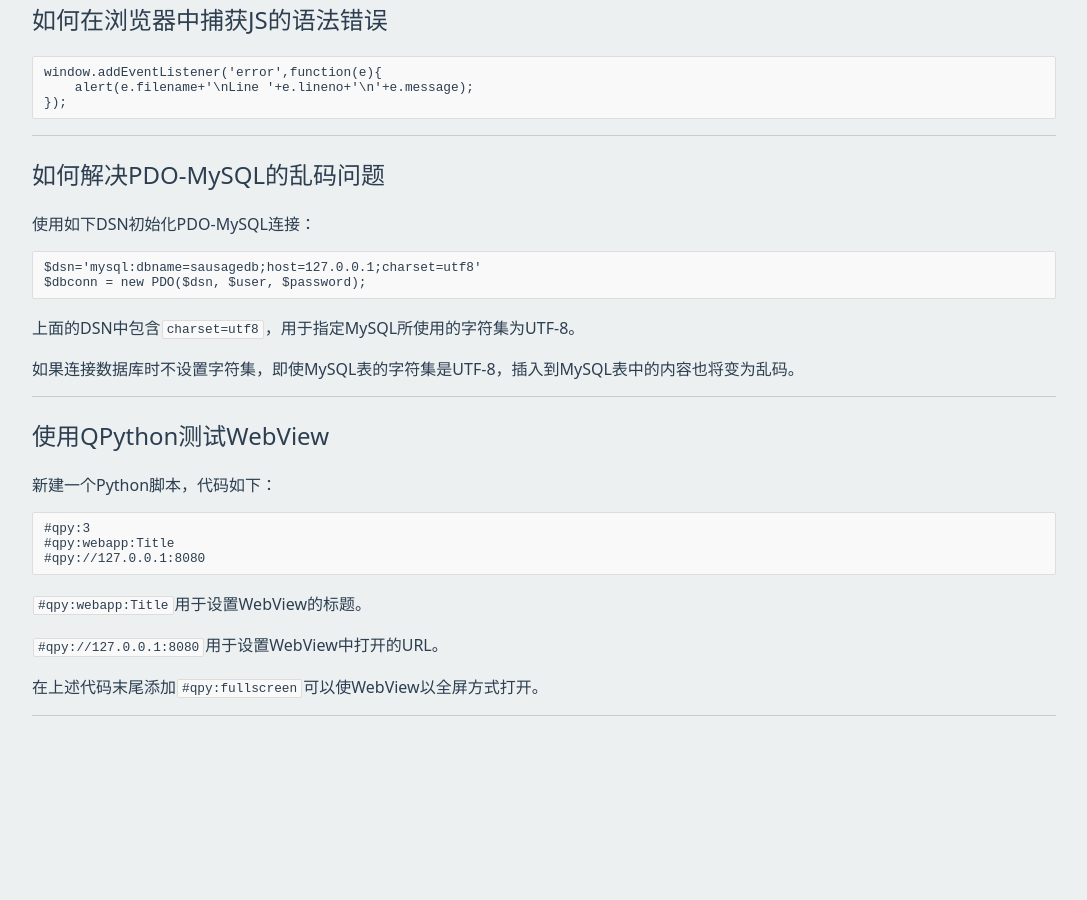
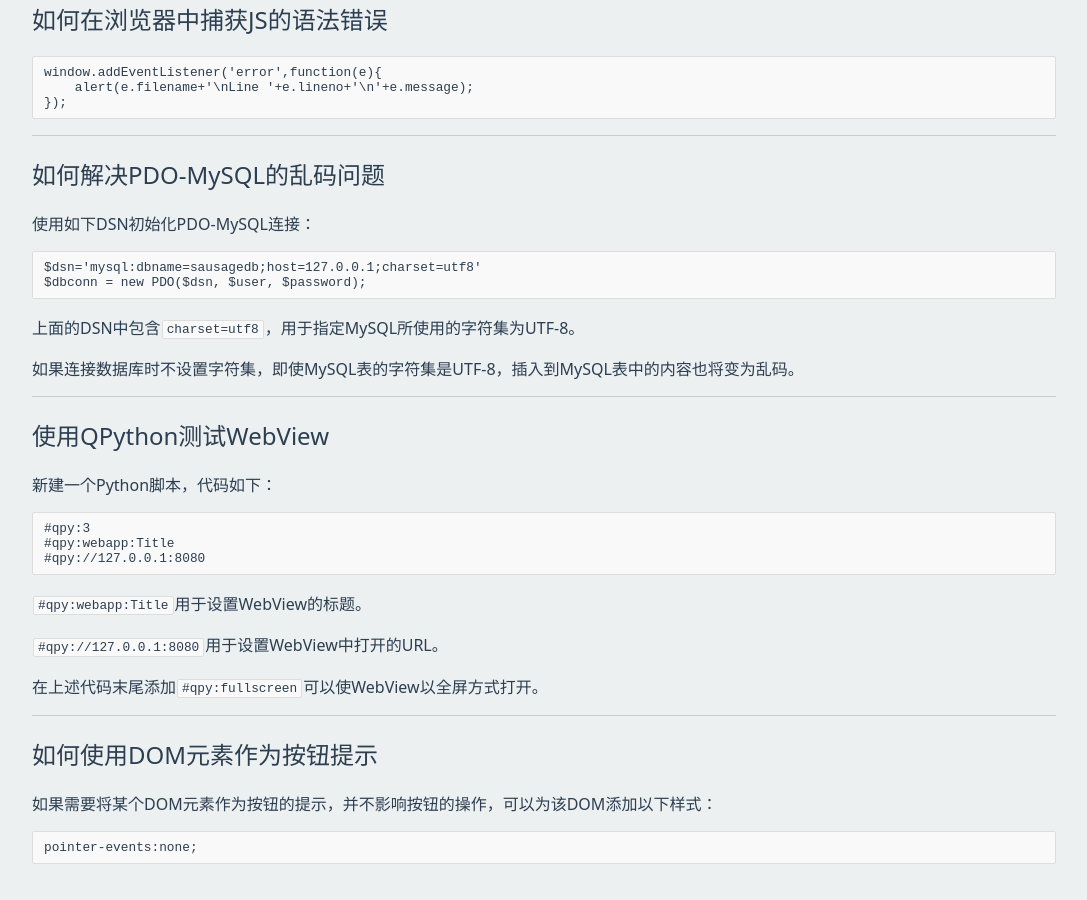
Before and after one commit to frank-deng/frank-deng, a Jekyll site: the page built from _posts/2018-05-06-web_dev_skills.md, in a window 1280 px wide and 900 px high, scrolled down 790 px. Shown: the whole window, without its empty margins (96-1183 px from the left). Built offline with Jekyll 4.4.1, drawn with Linux system fonts in a browser that asks for light colours; before the commit the page ends 1534 px from its top, so only the background shows below that.

Commit message:
Updated web_dev_skills

```diff
--- a/_posts/2018-05-06-web_dev_skills.md
+++ b/_posts/2018-05-06-web_dev_skills.md
@@ -81,3 +81,10 @@ Chrome for Android中更改地址栏的颜色
 在上述代码末尾添加`#qpy:fullscreen`可以使WebView以全屏方式打开。
 
 ---
+
+如何使用DOM元素作为按钮提示
+---------------------------
+
+如果需要将某个DOM元素作为按钮的提示，并不影响按钮的操作，可以为该DOM添加以下样式：
+
+	pointer-events:none;
```
